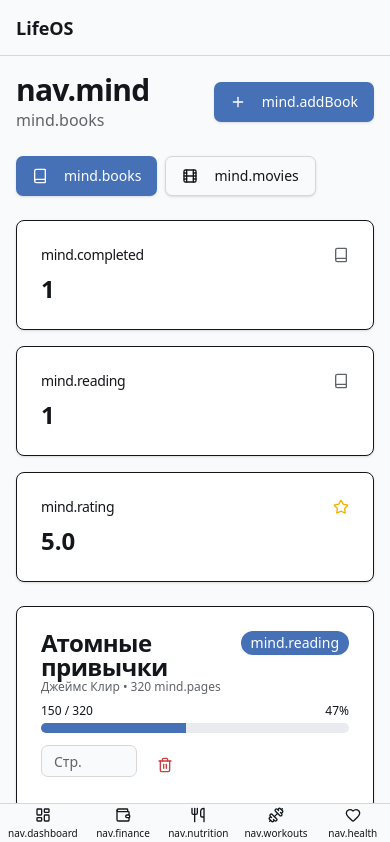
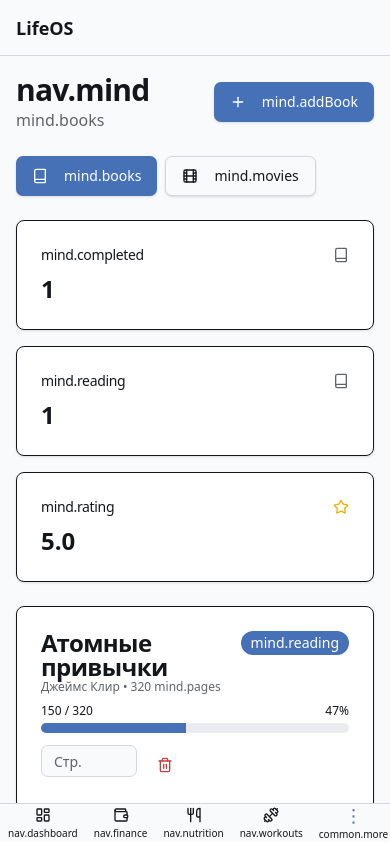
Before and after one commit to bairrrich/13.03.25_LifeOS, a Next.js app: page /mind in a window 390 px wide. Shown: the top 842 px of the page. Built offline with nearby package versions, Linux system fonts and the light colour scheme; what i18next-resources-to-backend would draw is missing.

Commit message:
feat: Mobile navigation with More button

```diff
--- a/public/locales/en/common.json
+++ b/public/locales/en/common.json
@@ -36,7 +36,8 @@
     "clear": "Clear",
     "done": "Done",
     "retry": "Retry",
-    "tryAgain": "Try Again"
+    "tryAgain": "Try Again",
+    "more": "More"
   },
   "nav": {
     "dashboard": "Dashboard",
--- a/public/locales/ru/common.json
+++ b/public/locales/ru/common.json
@@ -36,7 +36,8 @@
     "clear": "Очистить",
     "done": "Готово",
     "retry": "Повторить",
-    "tryAgain": "Попробовать снова"
+    "tryAgain": "Попробовать снова",
+    "more": "Ещё"
   },
   "nav": {
     "dashboard": "Главная",
--- a/src/ui/layout/app-layout.tsx
+++ b/src/ui/layout/app-layout.tsx
@@ -6,6 +6,12 @@ import { usePathname } from 'next/navigation';
 import { cn } from '@/shared/lib/cn';
 import { Button } from '@/ui/components/button';
 import { CommandPalette } from '@/ui/components/command-palette';
+import {
+  DropdownMenu,
+  DropdownMenuContent,
+  DropdownMenuItem,
+  DropdownMenuTrigger,
+} from '@/ui/components/dropdown-menu';
 import { useTranslation } from '@/shared/lib/use-translation';
 import {
   LayoutDashboard,
@@ -18,6 +24,7 @@ import {
   Brain,
   Sparkles,
   Settings,
+  Check,
 } from 'lucide-react';
 
 export function AppLayout({ children }: { children: React.ReactNode }) {
@@ -45,6 +52,10 @@ export function AppLayout({ children }: { children: React.ReactNode }) {
       </div>
     );
   }
+
+  // Разделяем навигацию на основную (4) и дополнительную
+  const mainNavigation = navigation.slice(0, 4);
+  const moreNavigation = navigation.slice(4);
 
   return (
     <>
@@ -101,7 +112,7 @@ export function AppLayout({ children }: { children: React.ReactNode }) {
 
         {/* Bottom Navigation для мобильных */}
         <nav className="fixed bottom-0 left-0 right-0 flex items-center justify-around border-t border-border md:hidden" style={{ background: 'var(--background)' }}>
-          {navigation.slice(0, 5).map((item) => {
+          {mainNavigation.map((item) => {
             const isActive = pathname === item.href;
             return (
               <Link key={item.href} href={item.href} className="flex-1">
@@ -119,6 +130,37 @@ export function AppLayout({ children }: { children: React.ReactNode }) {
               </Link>
             );
           })}
+
+          {/* Кнопка More с выпадающим меню */}
+          <DropdownMenu>
+            <DropdownMenuTrigger asChild>
+              <Button
+                variant="ghost"
+                size="icon"
+                className={cn(
+                  'w-full flex-col gap-1 rounded-none p-2 text-xs',
+                  moreNavigation.some(item => pathname === item.href) && 'text-primary'
+                )}
+              >
+                <span className="text-lg leading-none">⋮</span>
+                <span className="text-[10px]" style={{ color: 'var(--foreground)' }}>{t('common.more')}</span>
+              </Button>
+            </DropdownMenuTrigger>
+            <DropdownMenuContent align="center" className="w-48">
+              {moreNavigation.map((item) => {
+                const isActive = pathname === item.href;
+                return (
+                  <DropdownMenuItem key={item.href} asChild>
+                    <Link href={item.href} className="flex items-center gap-2">
+                      <item.icon className="h-4 w-4" />
+                      {item.name}
+                      {isActive && <Check className="ml-auto h-4 w-4" />}
+                    </Link>
+                  </DropdownMenuItem>
+                );
+              })}
+            </DropdownMenuContent>
+          </DropdownMenu>
         </nav>
       </div>
     </>
```
